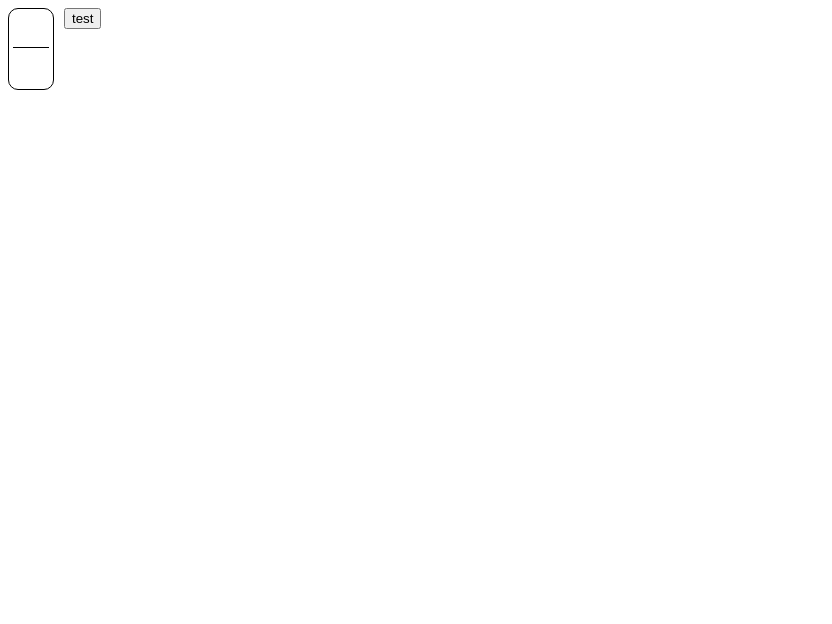
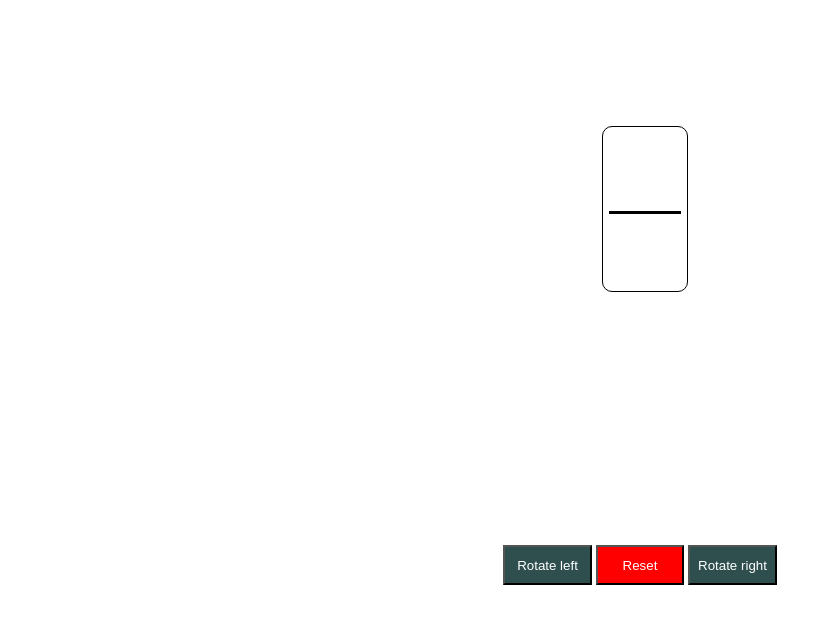
Before and after one commit to SashaDeveloper/Frontend_Tasks, a plain HTML site: page Task3/index.html in a window 1280 px wide. Shown: the whole page, without its empty margins (0-832 px from the left). Drawn offline with Linux system fonts and the light colour scheme.

Commit message:
Added rotate for the domino.

```diff
--- a/Task3/css/main.css
+++ b/Task3/css/main.css
@@ -2,10 +2,34 @@
     /*border: 0.50px dashed blue;*/ /*guide rulers*/
 }
 
+.group-buttons-control {
+    margin-top: 20%;
+}
+
+.button-control-red {
+    background-color: red;
+    color: white;
+    height: 3em;
+    width: 7%;
+}
+
+.button-control {
+    background-color: darkslategray;
+    color: white;
+    height: 3em;
+    width: 7%;
+}
+
+.dominoe-placing-center {
+    margin-top: 10%;
+    margin-left: 47%;
+    margin-right: 47%;
+}
+
 .dominoe {
     position: relative;
-    height: 76px;
-    width: 40px;
+    height: 10em;
+    width: 5em;
     background-color: white;
     border: 1px solid black;
     -moz-border-radius: 10px;
@@ -14,17 +38,18 @@
     padding: 2px;
 }
 
-.horizontal {
-    transform: rotate(90deg);
+.turn-dominoe {
+    /*
+    transform: rotate(270deg);
     -webkit-transform: rotate(90deg);
     -o-transform: rotate(90deg);
-    -moz-transform: rotate(90deg);
+    -moz-transform: rotate(90deg);*/
 }
 
 .part > div {
     border-radius: 50%;
-    width: 5px;
-    height: 5px;
+    width: 10px;
+    height: 10px;
     background-color: black;
     margin-top: 1px;
 }
@@ -36,14 +61,14 @@
     margin-left: 5%;
 }
 
-.dominoe {
+/*.dominoe {
     margin-right: 10px;
     float: left;
-}
+}*/
 
 .half {
-    width: 70%;
-    height: 32%;
+    width: 80%;
+    height: 37%;
     padding: 14%;
 }
 
--- a/Task3/index.html
+++ b/Task3/index.html
@@ -7,7 +7,7 @@
     <script src="js/main.js"></script>
 </head>
 <body>
-<div class="dominoe">
+<div id="blockWithDominoe" class="dominoe dominoe-placing-center">
     <div class="half">
         <div id="upperHalf-upperPart-js" class="part">
         </div>
@@ -26,6 +26,10 @@
         </div>
     </div>
 </div>
-<button onclick="fillingUpperHalf()">test</button>
+<div class="group-buttons-control" align="center">
+    <button onclick="turnDominoe(-90)" class="button-control rotate-button-left-js">Rotate left</button>
+    <button class="button-control-red" onclick="fillingUpperHalf()">Reset</button>
+    <button onclick="turnDominoe(90)" class="button-control">Rotate right</button>
+</div>
 </body>
 </html>
--- a/Task3/js/main.js
+++ b/Task3/js/main.js
@@ -19,7 +19,8 @@ function createHalf(upperPartId, middlePartId, lowerPartId) {
     var randomNumberInHalfDomino = randomNumberInDomino(0, 6);
 
     switch (randomNumberInHalfDomino) {
-        case 0:break;
+        case 0:
+            break;
         case 1:
             searchedMiddlePart.appendChild(createDivWithAttribute("class", "middle"));
             break;
@@ -60,3 +61,17 @@ function fillingUpperHalf() {
     createHalf("upperHalf-upperPart-js", "upperHalf-middlePart-js", "upperHalf-lowerPart-js");
     createHalf("lowerHalf-upperPart-js", "lowerHalf-middlePart-js", "lowerHalf-lowerPart-js");
 }
+
+
+var currentNumberDegrees=0;
+function turnDominoe(numberDegreesChanged) {
+    var searchedBlockWithDominoe = document.getElementById("blockWithDominoe");
+    if(numberDegreesChanged<0){
+        numberDegreesChanged+=currentNumberDegrees;
+    }
+    if(numberDegreesChanged>0){
+        numberDegreesChanged+=currentNumberDegrees;
+    }
+    searchedBlockWithDominoe.style.transform = "rotate(" + numberDegreesChanged + "deg)";
+    currentNumberDegrees=numberDegreesChanged;
+}
```
